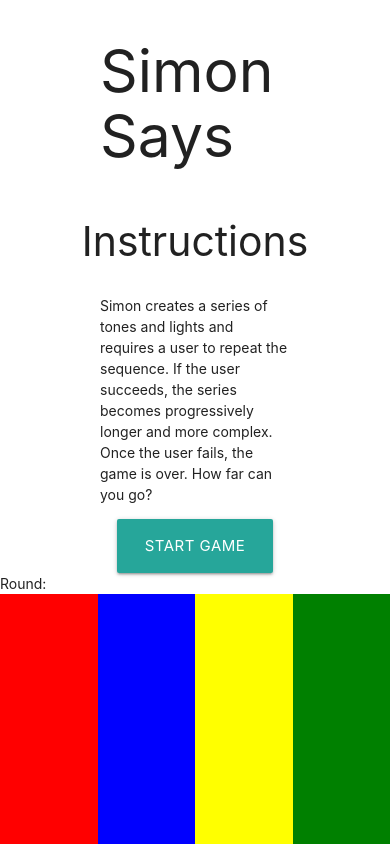
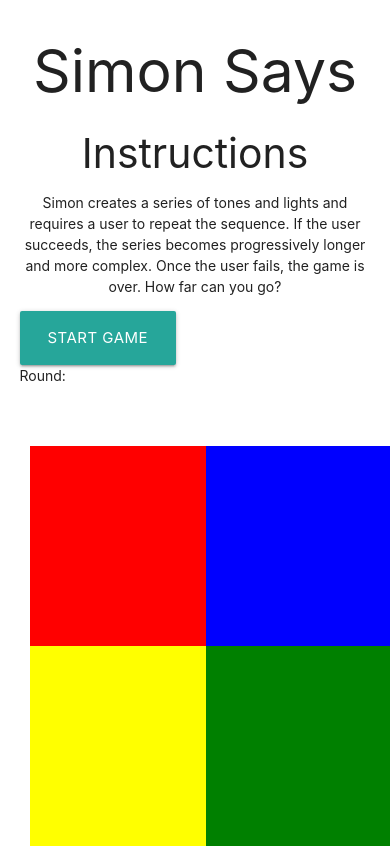
Before and after one commit to yungwifi/Simon-Game, a plain HTML site: page index.html in a window 390 px wide. Before the commit the page ends 844 px from the top, so only its background shows below. Drawn offline with nearby package versions, Linux system fonts and the light colour scheme.

Commit message:
made the site responsive

```diff
--- a/index.html
+++ b/index.html
@@ -6,31 +6,36 @@
     <meta http-equiv="X-UA-Compatible" content="IE=edge">
     <title>Simon Says</title>
     <meta name="viewport" content="width=device-width, initial-scale=1">
+    <link rel="stylesheet" type="text/css" media="screen" href="main.css" />
     <!-- Compiled and minified CSS -->
     <link rel="stylesheet" href="https://cdnjs.cloudflare.com/ajax/libs/materialize/1.0.0-beta/css/materialize.min.css">
     <!-- Compiled and minified JavaScript -->
     <script src="https://cdnjs.cloudflare.com/ajax/libs/materialize/1.0.0-beta/js/materialize.min.js"></script>
-    <link rel="stylesheet" type="text/css" media="screen" href="main.css" />
     <script src="main.js"></script>
 </head>
 
-<body>
-    <header>
-        <h1>Simon Says</h1>
-        <h3> Instructions </h3>
-        <p> Simon creates a series of tones and lights and requires a user to repeat the sequence. If the user succeeds, the
-            series becomes progressively longer and more complex. Once the user fails, the game is over. How far can you
-            go?
-        </p>
-        <button class="start_game waves-effect waves-light btn-large" id="start">Start Game</button>
-    </header>
+<body class="container">
+    <h1 class="center-align">Simon Says</h1>
+    <h3 class="center-align"> Instructions </h3>
+    <p class="center-align"> Simon creates a series of tones and lights and requires a user to repeat the sequence. If the user succeeds, the series
+        becomes progressively longer and more complex. Once the user fails, the game is over. How far can you go?
+    </p>
+    <button class="waves-effect waves-light btn-large" id="start">Start Game</button>
 
     <div class="round" id="gameround"> Round: </div>
-    <div class="box">
-        <div class="col s12 m6 l3" id="red"></div>
-        <div class="col s12 m6 l3" id="blue"></div>
-        <div class="col s12 m6 l3" id="yellow"></div>
-        <div class="col s12 m6 l3" id="green"></div>
+    <div class="row">
+        <div class="col s6 m6 l3">
+            <div id="red"></div>
+        </div>
+        <div class="col s6 m6 l3">
+            <div id="blue"></div>
+        </div>
+        <div class="col s6 m6 l3">
+            <div id="yellow"></div>
+        </div>
+        <div class="col s6 m6 l3">
+            <div id="green"></div>
+        </div>
     </div>
 </body>
 
--- a/main.css
+++ b/main.css
@@ -1,43 +1,27 @@
-header{
-    display: flex;
-    align-items: center;
-    flex-direction: column;
-    margin-left: 100px;
-    margin-right: 100px;
-}
-
-h1{
-    display: flex;
-    justify-content: center;
-}
-
-.box{
-    display: flex;
-    justify-content: center;
-    flex-direction: row;
-    align-items: space-between;
-}
-
 #red{
-    height: 250px;
-    width: 250px;
+    height: 200px;
+    width: 200px;
     background-color: red;
 }
 
 #blue{
-    height: 250px;
-    width: 250px;
+    height: 200px;
+    width: 200px;
     background-color: blue;
 }
 
 #yellow{
-    height: 250px;
-    width: 250px;
+    height: 200px;
+    width: 200px;
     background-color: yellow;
 }
 
 #green{
-    height: 250px;
-    width: 250px;
+    height: 200px;
+    width: 200px;
     background-color: green;
 }
+
+.row{
+    margin-top: 60px;
+}
```
